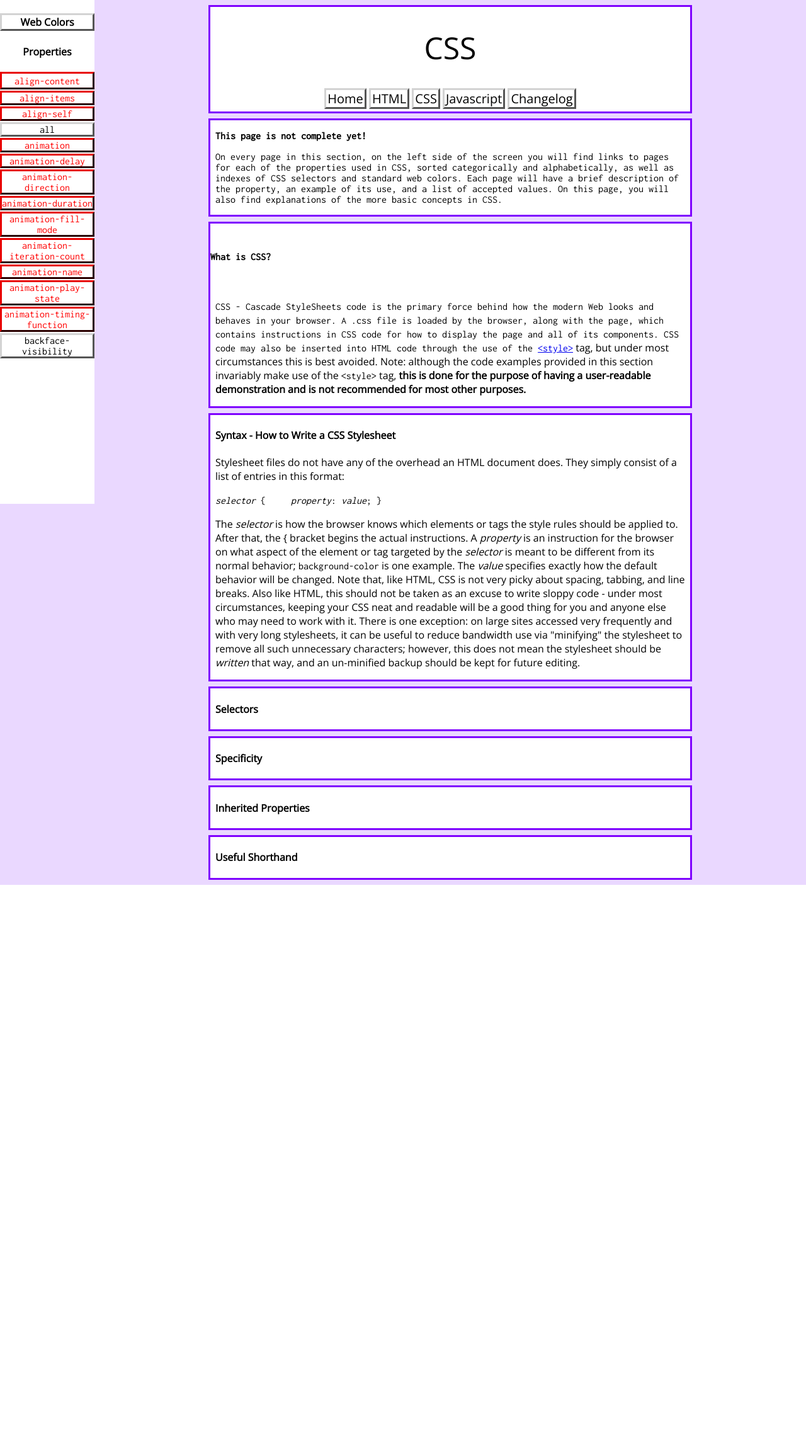
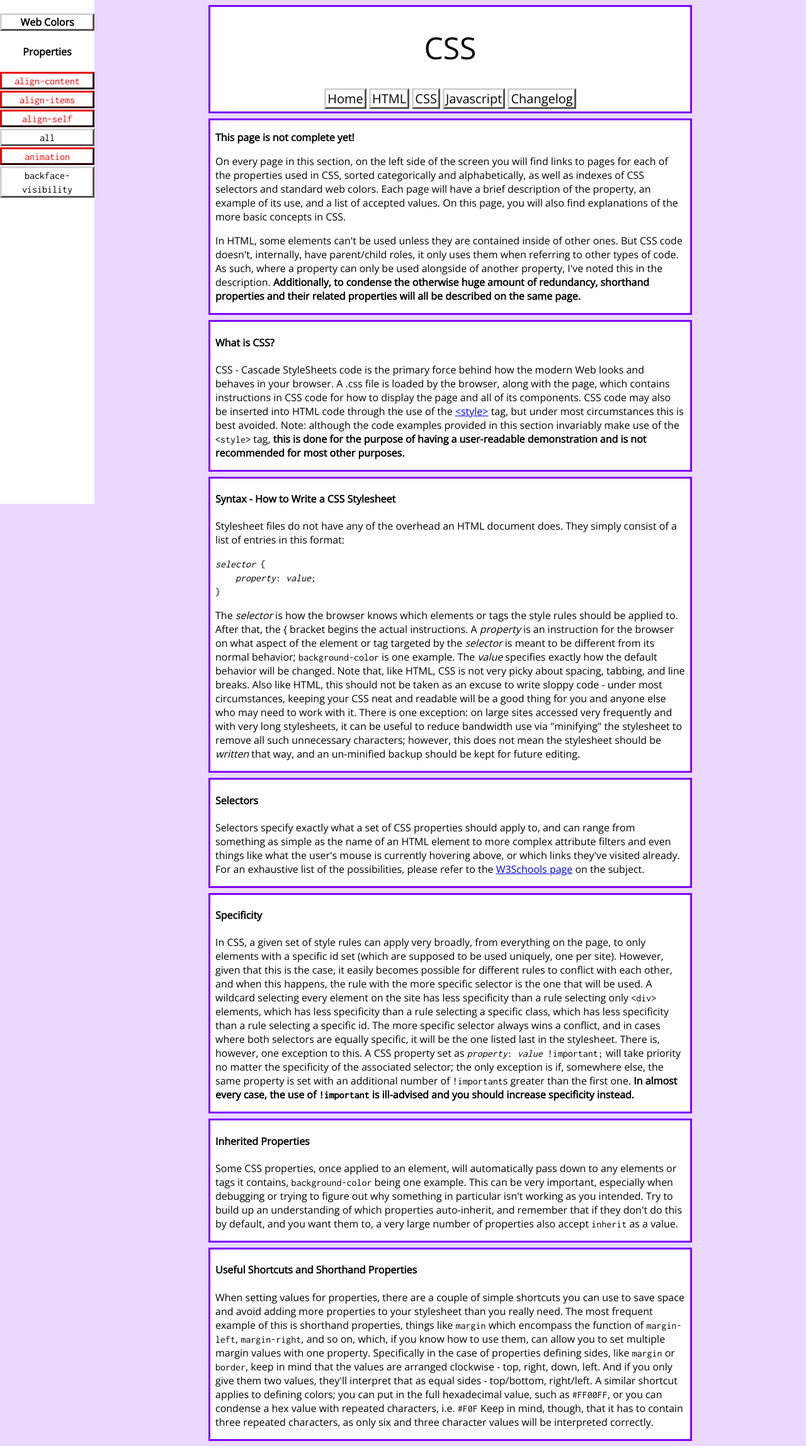
Before and after one commit to VioletRose/Web-Code-Encyclopedia, a PHP site: page /css.php in a window 1280 px wide. Shown: the whole page at 63% size. Before the commit the page ends 1405 px from the top, so only its background shows below. Run offline with PHP 8.4, Linux system fonts and the light colour scheme.

Commit message:
Finished the CSS page's basic documentation sections
css.php: Updated; finished populating the sections on basic CSS
concepts.
css/csshead.php: Updated; removed redundant links and fixed an unclosed
<code> tag.

```diff
--- a/css.php
+++ b/css.php
@@ -6,6 +6,7 @@
 	<section>
 		<p><strong>This page is not complete yet!</strong></p>
 		<p>On every page in this section, on the left side of the screen you will find links to pages for each of the properties used in CSS, sorted categorically and alphabetically, as well as indexes of CSS selectors and standard web colors. Each page will have a brief description of the property, an example of its use, and a list of accepted values. On this page, you will also find explanations of the more basic concepts in CSS.</p>
+		<p>In HTML, some elements can't be used unless they are contained inside of other ones. But CSS code doesn't, internally, have parent/child roles, it only uses them when referring to other types of code. As such, where a property can only be used alongside of another property, I've noted this in the description. <strong>Additionally, to condense the otherwise huge amount of redundancy, shorthand properties and their related properties will all be described on the same page.</strong></p>
 	</section>
 	<section>
 		<h4>What is CSS?</h4>
@@ -17,7 +18,9 @@
 			<p>Stylesheet files do not have any of the overhead an HTML document does. They simply consist of a list of entries in this format:</p>
 			<code>
 				<i>selector</i> {
+				<br>
 				&nbsp;&nbsp;&nbsp;&nbsp;<i>property</i>: <i>value</i>;
+				<br>
 				}
 			</code>
 		</figure>
@@ -25,19 +28,19 @@
 	</section>
 	<section>
 		<h4>Selectors</h4>
-		<p></p>
+		<p>Selectors specify exactly what a set of CSS properties should apply to, and can range from something as simple as the name of an HTML element to more complex attribute filters and even things like what the user's mouse is currently hovering above, or which links they've visited already. For an exhaustive list of the possibilities, please refer to the <a href="http://www.w3schools.com/cssref/css_selectors.asp">W3Schools page</a> on the subject.</p>
 	</section>
 	<section>
 		<h4>Specificity</h4>
-		<p></p>
+		<p>In CSS, a given set of style rules can apply very broadly, from everything on the page, to only elements with a specific id set (which are supposed to be used uniquely, one per site). However, given that this is the case, it easily becomes possible for different rules to conflict with each other, and when this happens, the rule with the more specific selector is the one that will be used. A wildcard selecting every element on the site has less specificity than a rule selecting only <code>&lt;div&gt;</code> elements, which has less specificity than a rule selecting a specific class, which has less specificity than a rule selecting a specific id. The more specific selector always wins a conflict, and in cases where both selectors are equally specific, it will be the one listed last in the stylesheet. There is, however, one exception to this. A CSS property set as <code><i>property</i>: <i>value</i> !important;</code> will take priority no matter the specificity of the associated selector; the only exception is if, somewhere else, the same property is set with an additional number of <code>!important</code>s greater than the first one. <strong>In almost every case, the use of <code>!important</code> is ill-advised and you should increase specificity instead.</strong></p>
 	</section>
 	<section>
 		<h4>Inherited Properties</h4>
-		<p></p>
+		<p>Some CSS properties, once applied to an element, will automatically pass down to any elements or tags it contains, <code>background-color</code> being one example. This can be very important, especially when debugging or trying to figure out why something in particular isn't working as you intended. Try to build up an understanding of which properties auto-inherit, and remember that if they don't do this by default, and you want them to, a very large number of properties also accept <code>inherit</code> as a value.</p>
 	</section>
 	<section>
-		<h4>Useful Shorthand</h4>
-		<p></p>
+		<h4>Useful Shortcuts and Shorthand Properties</h4>
+		<p>When setting values for properties, there are a couple of simple shortcuts you can use to save space and avoid adding more properties to your stylesheet than you really need. The most frequent example of this is shorthand properties, things like <code>margin</code> which encompass the function of <code>margin-left</code>, <code>margin-right</code>, and so on, which, if you know how to use them, can allow you to set multiple margin values with one property. Specifically in the case of properties defining sides, like <code>margin</code> or <code>border</code>, keep in mind that the values are arranged clockwise - top, right, down, left. And if you only give them two values, they'll interpret that as equal sides - top/bottom, right/left. A similar shortcut applies to defining colors; you can put in the full hexadecimal value, such as <code>#FF00FF</code>, or you can condense a hex value with repeated characters, i.e. <code>#F0F</code> Keep in mind, though, that it has to contain three repeated characters, as only six and three character values will be interpreted correctly.</p>
 	</section>
 </main>
 <?php
--- a/css/csshead.php
+++ b/css/csshead.php
@@ -23,19 +23,11 @@
 	<h4>Properties</h4>
 	<ul>
 		<!--For copy/paste purposes: <li><a href=""><code></code></a></li>-->
-		<li><a class="needsAttn" href=""><code>align-content<code></code></a></li>
+		<li><a class="needsAttn" href=""><code>align-content</code></code></a></li>
 		<li><a class="needsAttn" href=""><code>align-items</code></a></li>
 		<li><a class="needsAttn" href=""><code>align-self</code></a></li>
 		<li><a href="/css/all.php"><code>all</code></a></li>
 		<li><a class="needsAttn" href=""><code>animation</code></a></li>
-		<li><a class="needsAttn" href=""><code>animation-delay</code></a></li>
-		<li><a class="needsAttn" href=""><code>animation-direction</code></a></li>
-		<li><a class="needsAttn" href=""><code>animation-duration</code></a></li>
-		<li><a class="needsAttn" href=""><code>animation-fill-mode</code></a></li>
-		<li><a class="needsAttn" href=""><code>animation-iteration-count</code></a></li>
-		<li><a class="needsAttn" href=""><code>animation-name</code></a></li>
-		<li><a class="needsAttn" href=""><code>animation-play-state</code></a></li>
-		<li><a class="needsAttn" href=""><code>animation-timing-function</code></a></li>
 		<li><a href="/css/backface-visibility.php"><code>backface-visibility</code></a></li>
 	</ul>
 </nav>
```
Also changed, not shown: changelog.txt, 1 other file.
